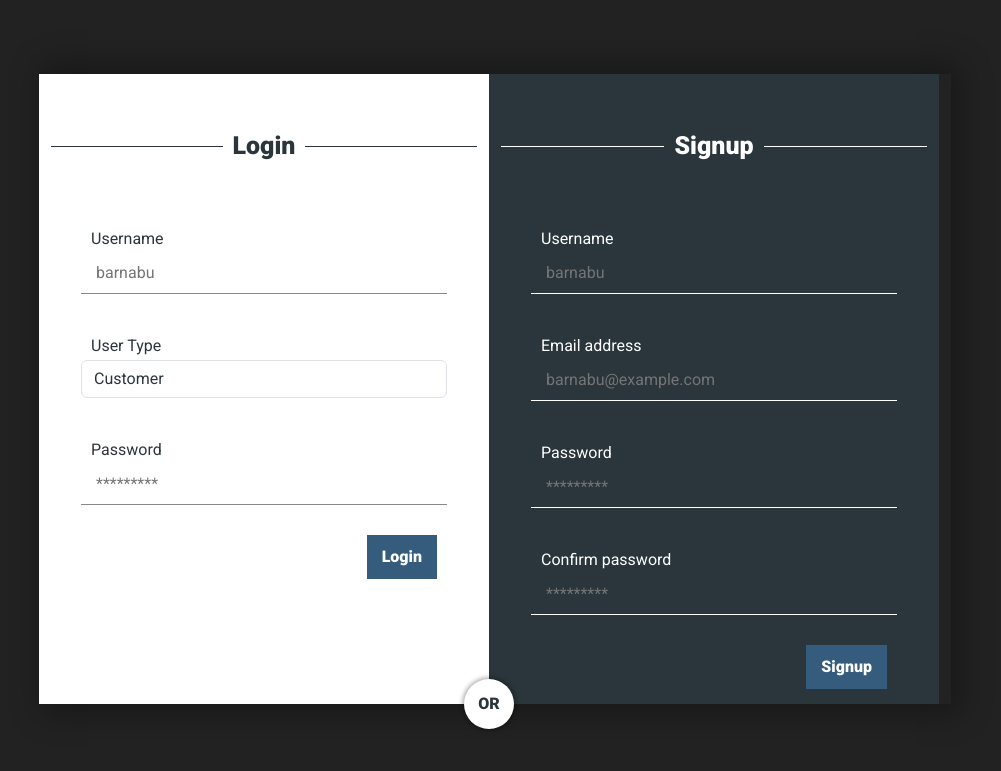
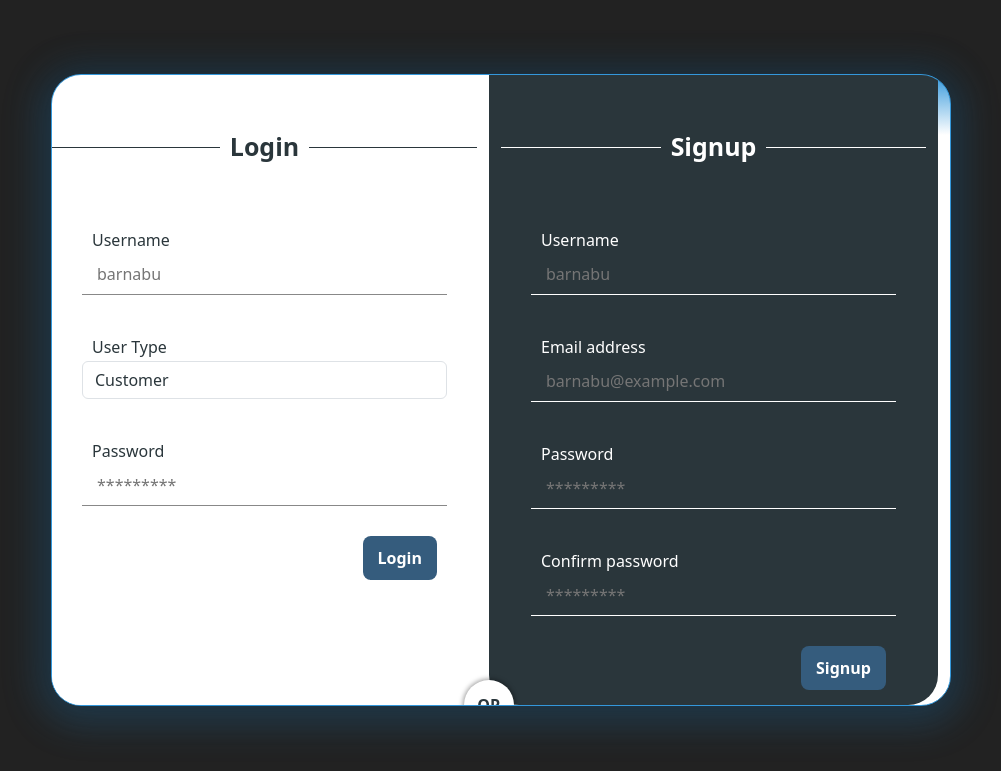
Before and after one commit to BarnabuTech/pwani-cargo, a Django app: page / in a window 1280 px wide. Shown: the top 771 px of the page, without its empty margins (139-1140 px from the left). Run offline with Django 5.2, Linux system fonts and the light colour scheme.

Commit message:
Enhance login page styles and layout
Updated styles for the login page, including new box shadow, border radius, and background gradient.

```diff
--- a/templates/login.html
+++ b/templates/login.html
@@ -13,7 +13,7 @@ body {
   font-size: 16px;
 }
 
-* {
+{
   box-sizing: border-box;
   font-family: "Roboto", Helvetica, sans-serif;
   font-size: 1em;
@@ -37,11 +37,11 @@ button {
   height: 0;
 }
 
-* html .clearfix {
+  html .clearfix {
   zoom: 1;
 }
 
-*:first-child + html .clearfix {
+ :first-child + html .clearfix {
   zoom: 1;
 }
 
@@ -121,15 +121,21 @@ button {
 .login {
   padding: 10px;
 }
+
 .login--wrap {
   max-width: 900px;
   min-width: 200px;
-  margin: 50px auto;
-  box-shadow: 0 0 30px 10px rgba(0, 0, 0, 0.3);
+  margin: 50px auto 0 auto;
+  box-shadow: 0 6px 36px 12px rgba(52, 152, 219, 0.25), 0 0 30px 10px rgba(0, 0, 0, 0.3);
+  border-radius: 30px;
+  background: linear-gradient(180deg, #3498db 0px, #fff 60px, #fff 100%);
+  border: 1px solid #3498db;
+  overflow: hidden;
 }
 .login--l, .login--s {
   height: 630px;
   position: relative;
+  border-radius: 0 0 30px 30px;
 }
 .login--s {
   background-color: #2a363b;
@@ -240,6 +246,7 @@ button {
   color: #fff;
   font-weight: bold;
   transition: all 0.2s ease-in-out;
+  border-radius: 8px;
 }
 .sbmt--btn:hover {
   background-color: #e84a5f;
```
